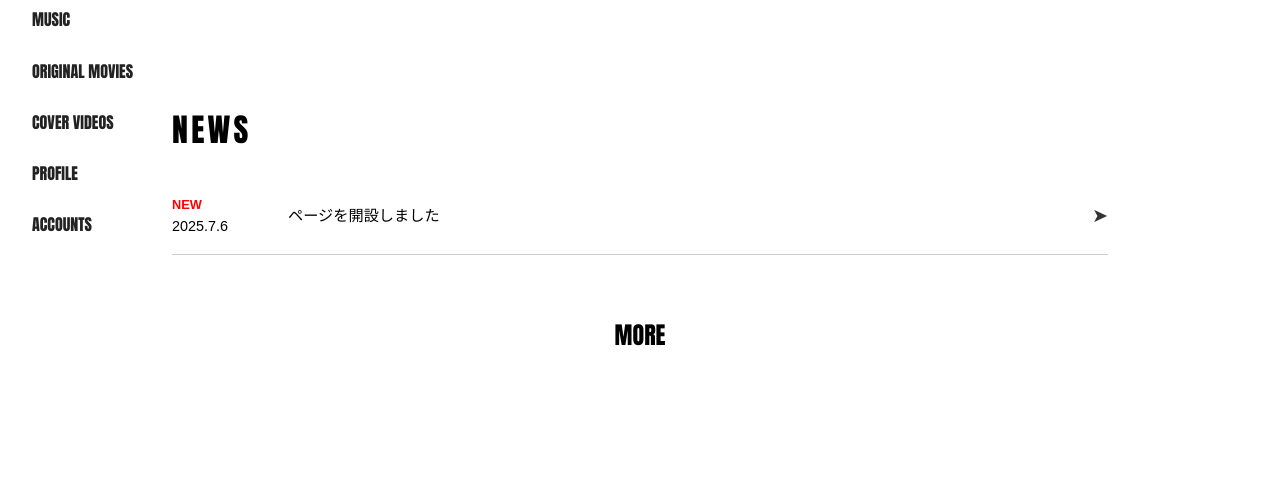
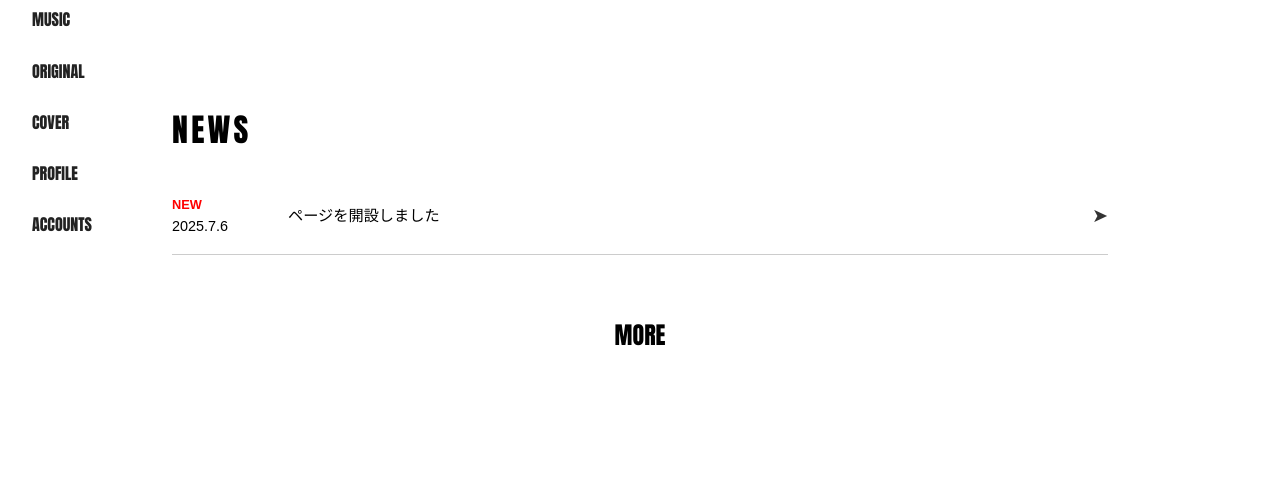
Before and after one commit to domewo/DOMEWO, a plain HTML site: page index.html in a window 1280 px wide. Shown: the part 319-800 px from the top of the page. Drawn offline with Linux system fonts and the light colour scheme.

Commit message:
Update index.html

```diff
--- a/index.html
+++ b/index.html
@@ -24,8 +24,8 @@
             <li><a href="#news-section">NEWS</a></li>
             <li><a href="#research-section">RESEARCH</a></li>
             <li><a href="#music-section">MUSIC</a></li>
-            <li><a href="#originalmovie-section">ORIGINAL MOVIES</a></li>
-            <li><a href="#covervideo-section">COVER VIDEOS</a></li>
+            <li><a href="#originalmovie-section">ORIGINAL </a></li>
+            <li><a href="#covervideo-section">COVER</a></li>
             <li><a href="#profile-section">PROFILE</a></li>
             <li><a href="#account-section">ACCOUNTS</a></li>
         </ul>
```
